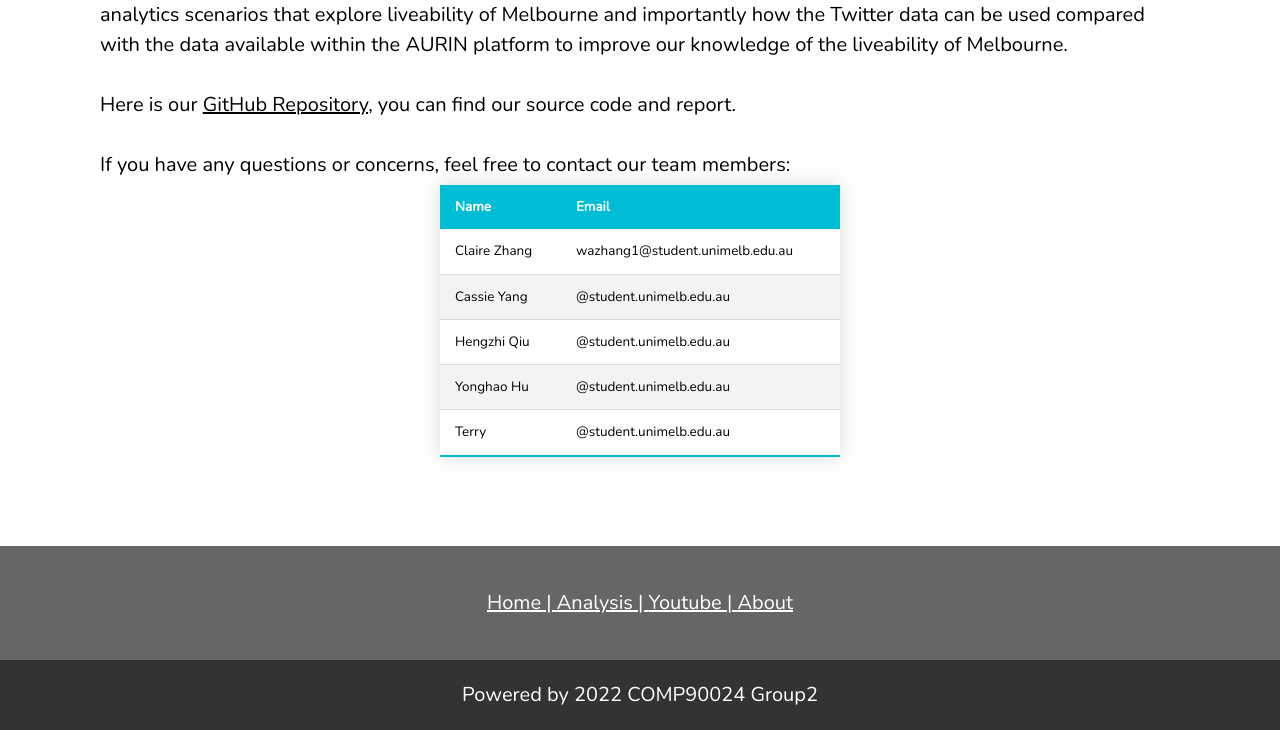
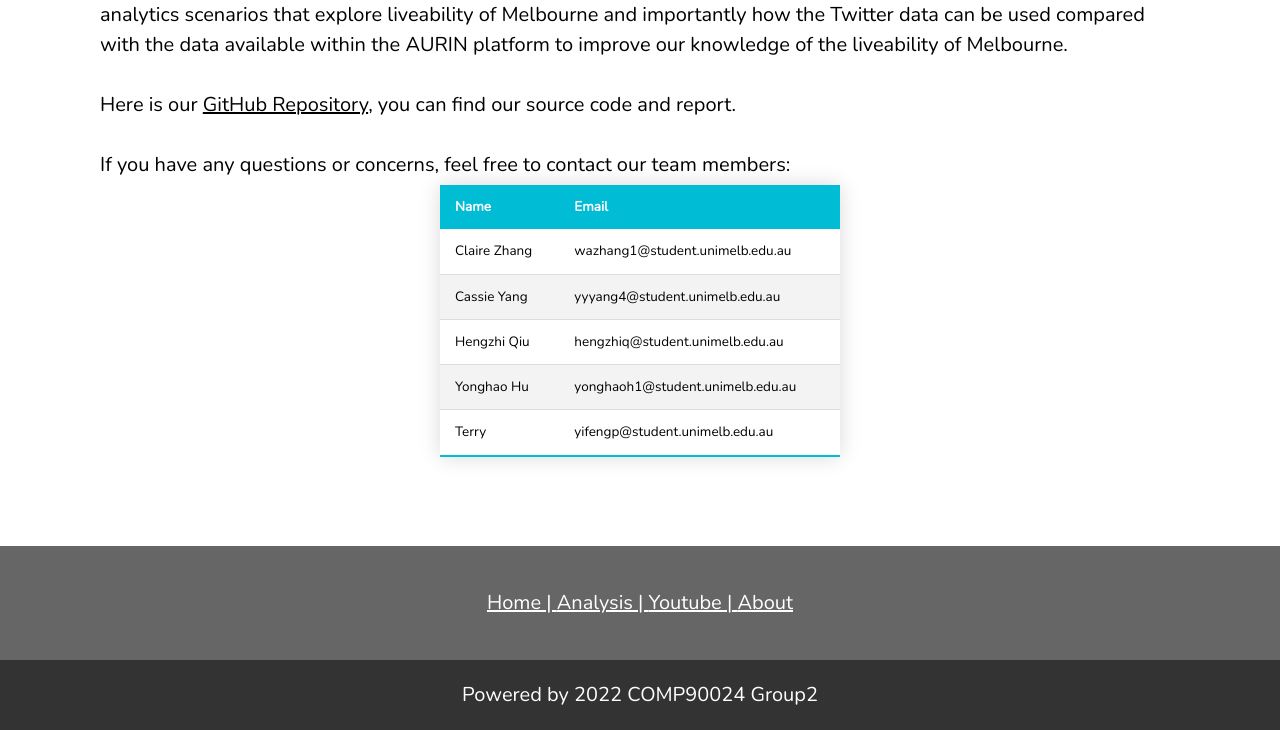
Before and after one commit to COMP90024-G2/COMP90024-project2, a Flask app: page /about in a window 1280 px wide. Shown: the part 188-918 px from the top of the page. Run offline with Flask 2, Linux system fonts and the light colour scheme; some libraries are stand-ins or nearby versions.

Commit message:
update email

```diff
--- a/templates/about.html
+++ b/templates/about.html
@@ -36,19 +36,19 @@
             </tr>
             <tr>
                 <td>Cassie Yang</td>
-                <td>@student.unimelb.edu.au</td>
+                <td>yyyang4@student.unimelb.edu.au</td>
             </tr>
             <tr>
               <td>Hengzhi Qiu</td>
-              <td>@student.unimelb.edu.au</td>
+              <td>hengzhiq@student.unimelb.edu.au</td>
             </tr>
             <tr>
               <td>Yonghao Hu</td>
-              <td>@student.unimelb.edu.au</td>
+              <td>yonghaoh1@student.unimelb.edu.au</td>
             </tr>
             <tr>
               <td>Terry</td>
-              <td>@student.unimelb.edu.au</td>
+              <td>yifengp@student.unimelb.edu.au</td>
             </tr>
         </tbody>
       </table>
```
